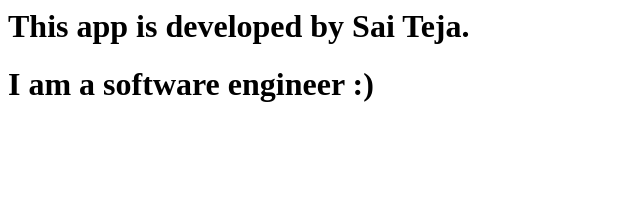
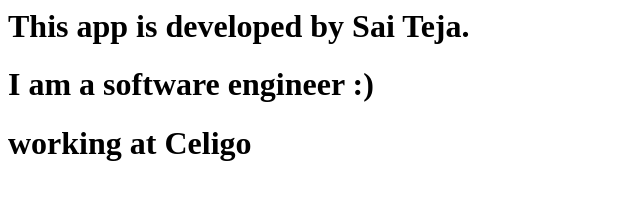
Before and after one commit to Sai1919/electronAutoUpdates, an Electron app: page index.html in a window 800 px wide. Shown: the whole page, without its empty margins (0-640 px from the left). Drawn offline with Linux system fonts and the light colour scheme.

Commit message:
update 7

```diff
--- a/index.html
+++ b/index.html
@@ -3,5 +3,6 @@
     <body>
         <h1>This app is developed by Sai Teja.</h1>
         <h1>I am a software engineer :)</h1>
+        <h1>working at Celigo</h1>
     </body>
 </html>
--- a/package.json
+++ b/package.json
@@ -1,6 +1,6 @@
 {
     "name": "autoupdatlesearning",
-    "version": "1.0.6",
+    "version": "1.0.7",
     "description": "Learning auto updates",
     "main": "app.js",
     "scripts": {
```
